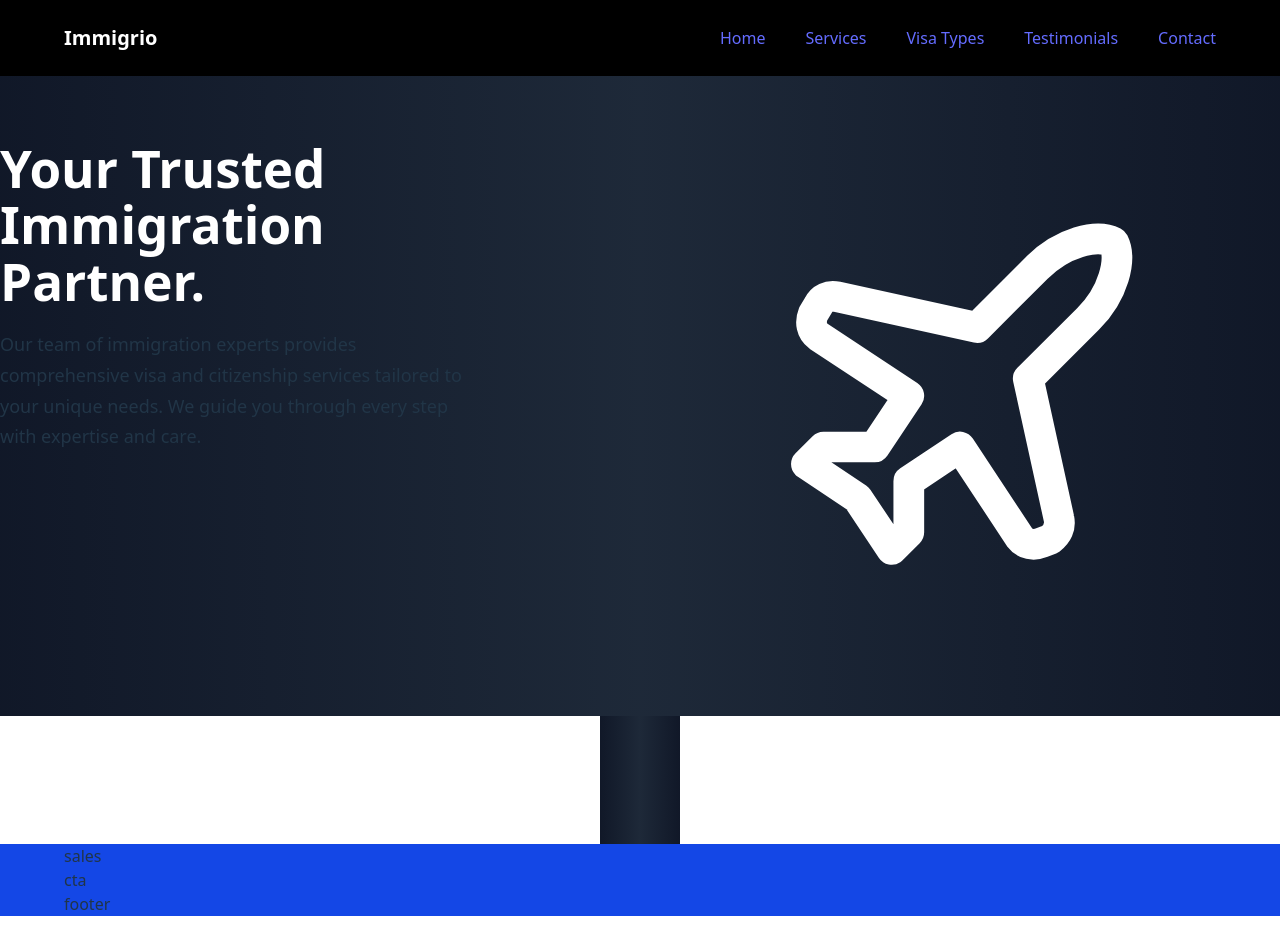
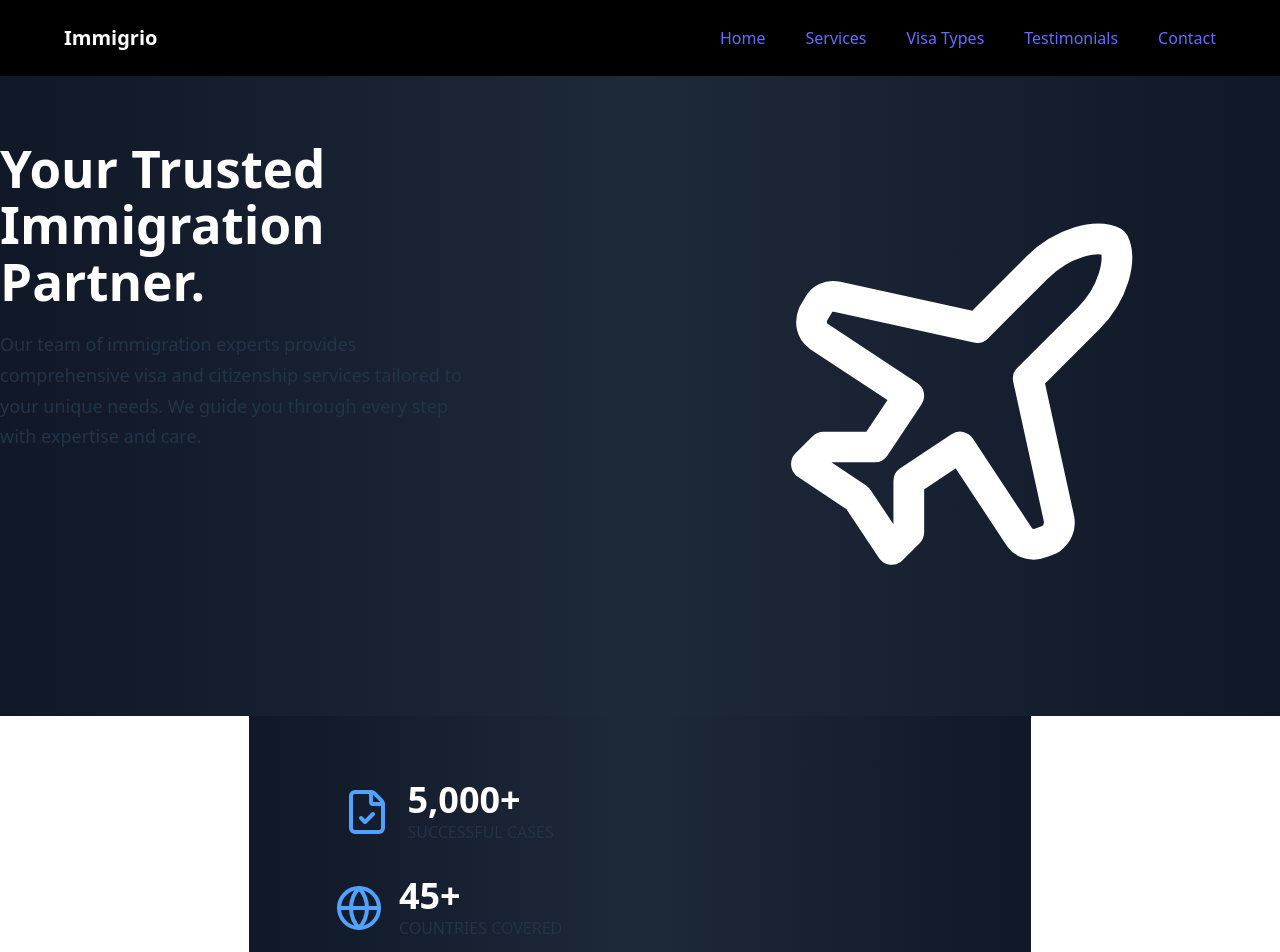
Before and after one commit to mosioc/singlepage-website-immigrio, a React (Vite) app: page / in a window 1280 px wide. Shown: the top 952 px of the page. Before the commit the page ends 916 px from the top, so only its background shows below. Built offline with nearby package versions, Linux system fonts and the light colour scheme.

Commit message:
design left side issue #2

```diff
--- a/src/components/Stats.tsx
+++ b/src/components/Stats.tsx
@@ -19,7 +19,21 @@ const Stats: React.FC = () => {
   return (
     <section className="flex flex-col md:flex-row items-center justify-center gap-8 py-16 px-6 bg-gradient-to-r from-gray-900 via-gray-800 to-gray-900">
       {/* left side - stats */}
-      <div className="flex flex-row flex-wrap justify-center items-center gap-8 flex-1"></div>
+      <div className="flex flex-row flex-wrap justify-center items-center gap-8 flex-1">
+        {stats.map((stat) => (
+          <div key={stat.id} className="flex items-center gap-4 min-w-[200px]">
+            <div className="flex-shrink-0">{getIcon(stat.id)}</div>
+            <div>
+              <h4 className="font-poppins font-semibold text-3xl md:text-4xl text-white">
+                {stat.value}
+              </h4>
+              <p className="font-poppins font-normal text-sm md:text-base text-gradient uppercase">
+                {stat.title}
+              </p>
+            </div>
+          </div>
+        ))}
+      </div>
 
       {/* right side - inof card */}
       <div className="flex-1 max-w-[500px]"></div>
```
